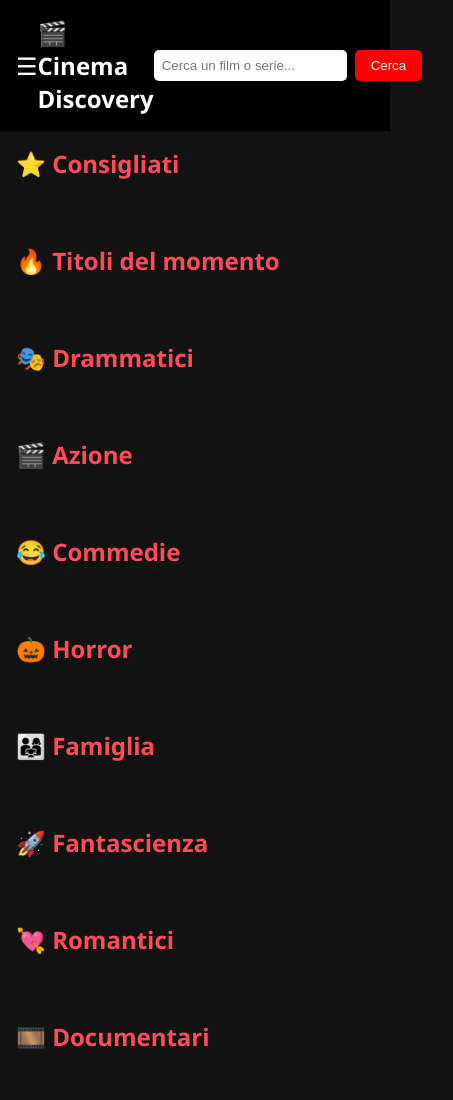
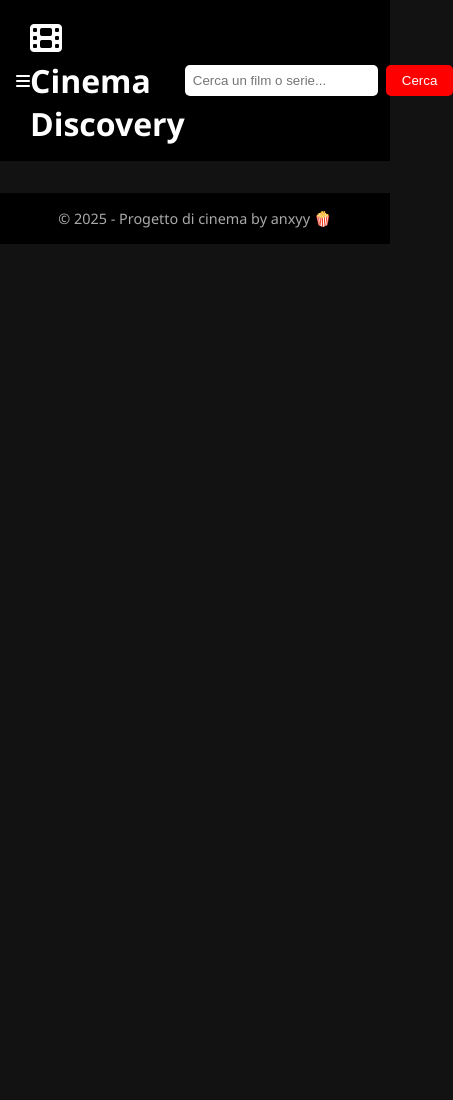
Before and after one commit to anto0102/Sitocallvis, a plain HTML site: page index.html in a window 390 px wide. Shown: the top 1100 px of the page, 453 px wide, since content can reach past the window. After the commit the page ends 844 px from the top, so only its background shows below. Drawn offline with Linux system fonts and the light colour scheme; no server answers.

Commit message:
Update index.html

```diff
--- a/index.html
+++ b/index.html
@@ -2,91 +2,43 @@
 <html lang="it">
 <head>
   <meta charset="UTF-8" />
-  <meta name="viewport" content="width=device-width, initial-scale=1.0"/>
+  <meta name="viewport" content="width=device-width, initial-scale=1.0" />
   <title>Cinema Discovery</title>
   <link rel="stylesheet" href="style.css" />
-  <script defer src="index.js"></script>
+  <script src="https://kit.fontawesome.com/a2e0e6e6f6.js" crossorigin="anonymous"></script>
 </head>
 <body>
+  <div class="sidebar" id="sidebar">
+    <button class="close-btn" onclick="toggleSidebar()">✖</button>
+    <ul>
+      <li onclick="navigateTo('home')">🏠 Home</li>
+      <li onclick="navigateTo('azione')">🎬 Azione</li>
+      <li onclick="navigateTo('drammatici')">🎭 Drammatici</li>
+      <li onclick="navigateTo('commedia')">😂 Commedia</li>
+      <li onclick="navigateTo('horror')">👻 Horror</li>
+      <li onclick="navigateTo('animazione')">🐭 Animazione</li>
+      <li onclick="navigateTo('romantico')">💘 Romantico</li>
+      <li onclick="toggleDarkMode()">🌓 Tema</li>
+    </ul>
+  </div>
+
   <header>
-    <div class="menu-toggle" id="menu-toggle">☰</div>
-    <h1 class="logo">🎬 Cinema Discovery</h1>
+    <i class="fas fa-bars menu-icon" onclick="toggleSidebar()"></i>
+    <h1><i class="fas fa-film"></i> Cinema Discovery</h1>
     <div class="search-bar">
-      <input type="text" placeholder="Cerca un film o serie..." />
-      <button>Cerca</button>
+      <input type="text" placeholder="Cerca un film o serie..." id="searchInput">
+      <button onclick="searchMovies()">Cerca</button>
     </div>
   </header>
 
-  <nav class="sidebar" id="sidebar">
-    <ul>
-      <li><a href="#">🏠 Home</a></li>
-      <li><a href="#">⭐ Consigliati</a></li>
-      <li><a href="#">🔥 Titoli del momento</a></li>
-      <li><a href="#">🎭 Drammatici</a></li>
-      <li><a href="#">🎬 Azione</a></li>
-      <li><a href="#">😂 Commedie</a></li>
-      <li><a href="#">🎃 Horror</a></li>
-      <li><a href="#">👨‍👩‍👧 Famiglia</a></li>
-      <li><a href="#">🚀 Fantascienza</a></li>
-      <li><a href="#">💘 Romantici</a></li>
-      <li><a href="#">🎞️ Documentari</a></li>
-    </ul>
-  </nav>
-
-  <main>
-    <section class="category">
-      <h2>⭐ Consigliati</h2>
-      <div class="movie-row" id="consigliati"></div>
-    </section>
-
-    <section class="category">
-      <h2>🔥 Titoli del momento</h2>
-      <div class="movie-row" id="momento"></div>
-    </section>
-
-    <section class="category">
-      <h2>🎭 Drammatici</h2>
-      <div class="movie-row" id="drammatici"></div>
-    </section>
-
-    <section class="category">
-      <h2>🎬 Azione</h2>
-      <div class="movie-row" id="azione"></div>
-    </section>
-
-    <section class="category">
-      <h2>😂 Commedie</h2>
-      <div class="movie-row" id="commedie"></div>
-    </section>
-
-    <section class="category">
-      <h2>🎃 Horror</h2>
-      <div class="movie-row" id="horror"></div>
-    </section>
-
-    <section class="category">
-      <h2>👨‍👩‍👧 Famiglia</h2>
-      <div class="movie-row" id="famiglia"></div>
-    </section>
-
-    <section class="category">
-      <h2>🚀 Fantascienza</h2>
-      <div class="movie-row" id="fantascienza"></div>
-    </section>
-
-    <section class="category">
-      <h2>💘 Romantici</h2>
-      <div class="movie-row" id="romantici"></div>
-    </section>
-
-    <section class="category">
-      <h2>🎞️ Documentari</h2>
-      <div class="movie-row" id="documentari"></div>
-    </section>
+  <main id="mainContent">
+    <!-- Sections will be generated here -->
   </main>
 
   <footer>
-    <p>© 2025 - Progetto di cinema by anxyy 🍿</p>
+    <p>&copy; 2025 - Progetto di cinema by anxyy 🍿</p>
   </footer>
+
+  <script src="index.js"></script>
 </body>
 </html>
```
